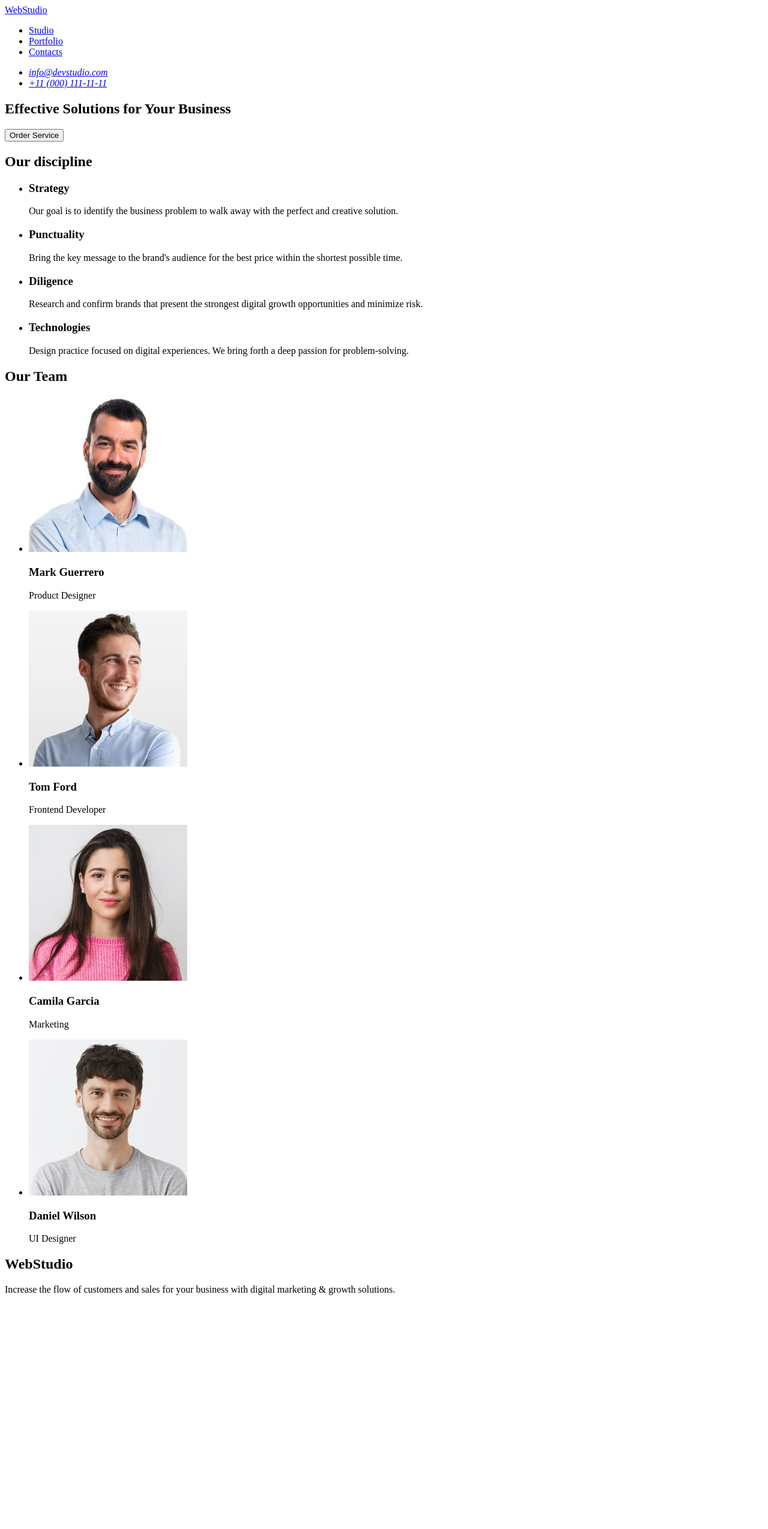
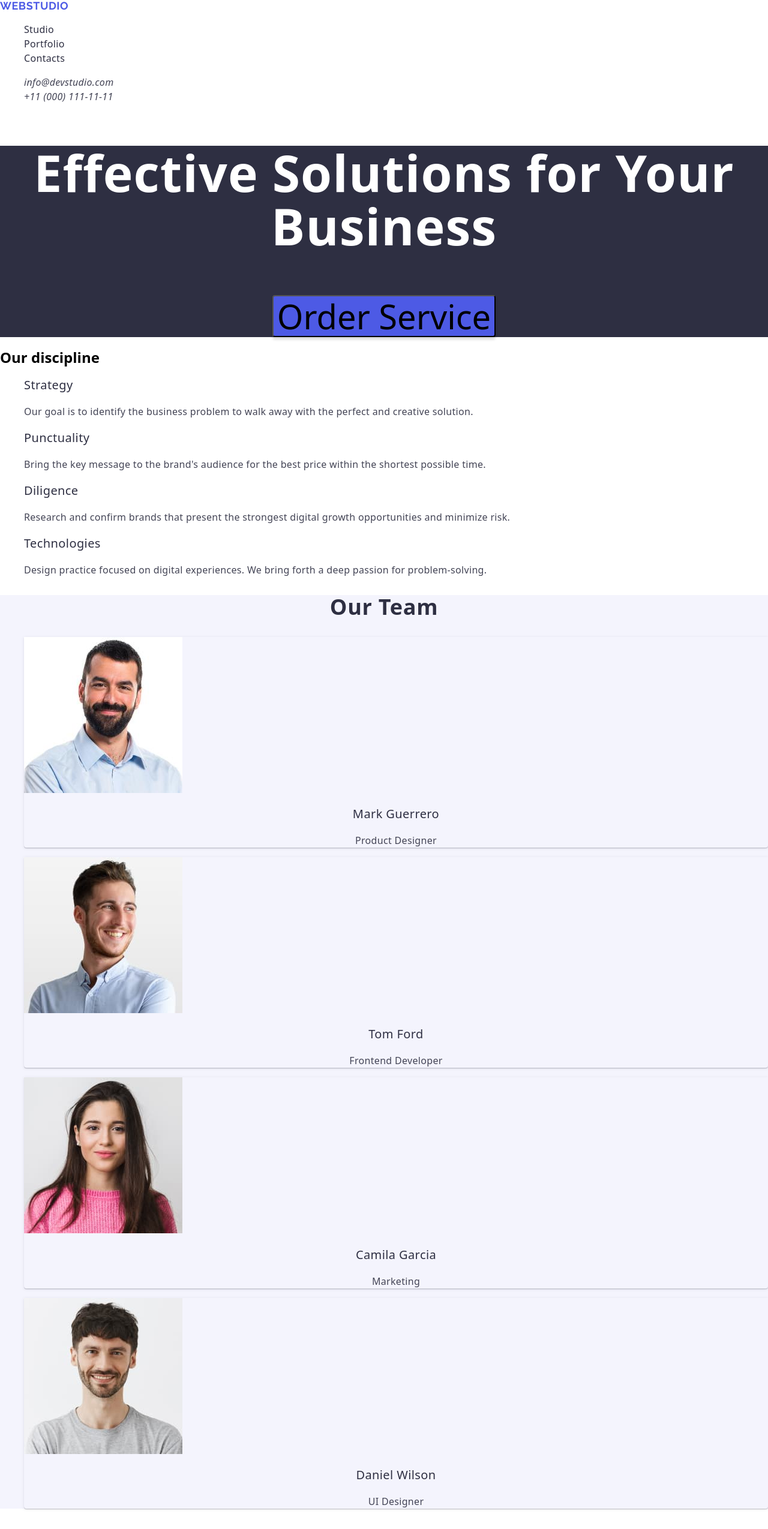
Before and after one commit to DianaJosypivna/goit-markup-hw-02, a plain HTML site: page index.html in a window 1280 px wide. Shown: the top 2549 px of the page at 60% size. Before the commit the page ends 2175 px from the top, so only its background shows below. Drawn offline with nearby package versions, Linux system fonts and the light colour scheme.

Commit message:
goit-markup-hw-02

```diff
--- /dev/null
+++ b/css/style.css
@@ -0,0 +1,174 @@
+.body {
+    font-family: 'Roboto', sans-serif;
+    color: #2E2F42;
+    background-color: #FFF;
+}
+
+.link {
+    list-style-type: none;
+}
+
+.list {
+    text-decoration: none;
+}
+
+button {
+    cursor: pointer;
+}
+
+
+
+.menu-link:hover,
+.menu-link:focus{
+    color: #404BBF;
+}
+
+.address-link:hover {
+    color: #404BBF;
+}
+
+.logo {
+font-family: 'Raleway', sans-serif;
+font-size: 18px;
+font-weight: 700;
+line-height: 1.16;
+letter-spacing: 0.03em;
+text-transform: uppercase;
+color:#4D5AE5;
+}
+
+.menu-link {
+font-size: 16px;
+font-weight: 500;
+line-height: 1.5;
+letter-spacing: 0.02em;
+color:#2E2F42;
+}
+
+.address-link {
+color:#434455;
+font-size: 16px;
+font-weight: 400;
+line-height: 1.5;
+letter-spacing: 0.02em;
+}
+
+.top-section {
+text-align: center;
+font-size: 56px;
+font-weight: 700;
+line-height: 1.07;
+letter-spacing: 0.02em;
+color: #FFF;
+background:#2E2F42;
+}
+
+.active-button {
+border-radius: 4px;
+background: var(--IRIS, #4D5AE5);
+box-shadow: 0px 4px 4px 0px rgba(0, 0, 0, 0.15);
+}
+
+.item-discipline {
+color: #434455;
+font-size: 16px;
+font-weight: 400;
+line-height: 1.5;
+letter-spacing: 0.02em;
+}
+
+.title-discipline {
+color: #2E2F42;
+font-size: 20px;
+font-weight: 500;
+line-height: 1.2;
+letter-spacing: 0.02em;
+}
+ .section-team {
+    background: #F4F4FD;
+ }
+
+ .team-title {
+color: #2E2F42;
+text-align: center;
+font-size: 36px;
+font-weight: 700;
+line-height: 1.11;
+letter-spacing: 0.02em;
+text-transform: capitalize;
+ }
+
+ .item-team {
+border-radius: 0px 0px 4px 4px;
+box-shadow: 0px 2px 1px 0px rgba(46, 47, 66, 0.08), 0px 1px 1px 0px rgba(46, 47, 66, 0.16), 0px 1px 6px 0px rgba(46, 47, 66, 0.08);
+ }
+
+ .name {
+color: #2E2F42;
+text-align: center;
+font-size: 20px;
+font-weight: 500;
+line-height: 1.2;
+letter-spacing: 0.02em;
+ }
+
+ .position {
+color: #434455;
+text-align: center;
+font-size: 16px;
+font-weight: 400;
+line-height: 1.5;
+letter-spacing: 0.02em;
+ }
+
+ .top-portfolio {
+color: #2E2F42;
+text-align: center;
+font-size: 36px;
+font-weight: 700;
+line-height: 1.11;
+letter-spacing: 0.02em;
+text-transform: capitalize;
+ }
+
+ .menu-portfolio {
+    border: 1px  #E7E9FC;
+ }
+
+ .title-portfolio{
+    color: #2E2F42;
+    font-size: 20px;
+    font-weight: 500;
+    line-height: 1.2;
+    letter-spacing: 0.02em;
+ }
+
+ .name-portfolio{
+    color: #434455;
+    font-size: 16px;
+    font-weight: 400;
+    line-height: 1.5;
+    letter-spacing: 0.02em;
+ }
+
+ .top-footer {
+   background-color: #2E2F42;
+ }
+
+ .title-footer {
+color: #4D5AE5;
+font-family: Raleway;
+font-size: 18px;
+font-weight: 700;
+line-height: 1.16;
+letter-spacing: 0.03em;
+text-transform: uppercase;
+ }
+
+ .inf-footer {
+color: #F4F4FD;
+font-size: 16px;
+font-weight: 400;
+line-height: 1.5;
+letter-spacing: 0.02em;
+ }
--- a/index.html
+++ b/index.html
@@ -4,113 +4,191 @@
     <meta charset="UTF-8">
     <meta name="viewport" content="width=device-width, initial-scale=1.0">
     <title>WebStudio</title>
+    <link rel="stylesheet" href="https://cdnjs.cloudflare.com/ajax/libs/modern-normalize/2.0.0/modern-normalize.min.css">
+    <link rel="preconnect" href="https://fonts.googleapis.com">
+    <link rel="preconnect" href="https://fonts.gstatic.com" crossorigin>
+    <link href="https://fonts.googleapis.com/css2?family=Montserrat:wght@400;700&family=Raleway:wght@400;500;700&display=swap" rel="stylesheet">
+    <link rel="stylesheet" href="css/style.css">
 </head>
 <body>
-<header>
-         <nav>
-        <a href="./index.html">WebStudio</a>
-       <ul>
-        <li><a href="./index.html">Studio</a></li>
-        <li><a href="./index.html">Portfolio</a></li>
-        <li><a href="./index.html">Contacts</a></li>
+    <!-- HEADER -->
+<header class="top-header">
+         <nav class="top-navigation">
+        <a class="logo list" href="./index.html">WebStudio</a>
+       <ul class="menu link">
+        <li class="menu-item">
+            <a class="menu-link list" href="./index.html">Studio</a>
+        </li>
+        <li class="menu-item">
+            <a class="menu-link list" href="./index.html">Portfolio</a>
+        </li>
+        <li class="menu-item">
+            <a class="menu-link list" href="./index.html">Contacts</a>
+        </li>
        </ul>
        </nav>
-    <address>
-       <ul>
-        <li><a href="mailto:info@devstudio.com">info@devstudio.com</a></li>
-        <li><a href="tel:+110001111111">+11 (000) 111-11-11</a></li>
+    <address class="top-address">
+       <ul class="menu-address link">
+        <li class="address-item">
+            <a class="address-link list" href="mailto:info@devstudio.com">info@devstudio.com</a>
+        </li>
+        <li class="address-item">
+            <a class="address-link list" href="tel:+110001111111">+11 (000) 111-11-11</a>
+        </li>
        </ul>
        </address>
     </header>
-    <main>
-        <!-- коробка 1 -->
+    <main class="top-main">
+        <!-- SECTION 1 -->
+    <section class="top-section">
+        <h1>Effective Solutions for Your Business</h1>
+        <button class="active-button" type="button">Order Service</button>
+    </section>
+    <!-- SECTION 2 -->
     <section>
-        <h1>Effective Solutions for Your Business</h1>
-        <button type="button">Order Service</button>
-    </section>
-    <!-- коробка 2 -->
-    <section>
-        <h2>Our discipline</h2>
-        <ul>
-            <li>
-                <h3>Strategy</h3>
+        <h2 class="section-discipline">Our discipline</h2>
+        <ul class="menu-discipline">
+            <li class="item-discipline link">
+                <h3 class="title-discipline">Strategy</h3>
                 <p>Our goal is to identify the business
                     problem to walk away with the perfect and creative solution.
                 </p>
             </li>
-            <li>
-                <h3>Punctuality</h3>
+            <li class="item-discipline link">
+                <h3 class="title-discipline">Punctuality</h3>
                 <p>Bring the key message to the brand's audience for the best price
                    within the shortest possible time.
                 </p>
             </li>
-            <li>
-                <h3>Diligence</h3>
+            <li class="item-discipline link">
+                <h3 class="title-discipline">Diligence</h3>
                 <p>Research and confirm brands that present the strongest digital
                     growth opportunities and minimize risk.
                 </p>
             </li>
-            <li>
-                <h3>Technologies</h3>
+            <li class="item-discipline link">
+                <h3 class="title-discipline">Technologies</h3>
                 <p>Design practice focused on digital experiences. We bring forth
                     a deep passion for problem-solving.
                 </p>
             </li>
         </ul>
     </section>
-    <!-- коробка 3 -->
-    <section>
-        <h2>Our Team</h2>
-     <ul>
-        <li>
+    <!-- SECTION 3 -->
+    <section class="section-team">
+        <h2 class="team-title">Our Team</h2>
+     <ul class="menu-team">
+        <li class="item-team link">
             <img
               src="./images/img-1.jpg"
               alt="Mark Guerrero"
               width="264"
               height="260"
             />
-            <h3>Mark Guerrero</h3>
-            <p>Product Designer</p>
+            <h3 class="name">Mark Guerrero</h3>
+            <p class="position">Product Designer</p>
         </li>
-        <li>
+        <li class="item-team link">
             <img
               src="./images/img-2.jpg"
               alt="Tom Ford"
               width="264"
               height="260"
             />
-            <h3>Tom Ford</h3>
-            <p>Frontend Developer</p>
+            <h3 class="name">Tom Ford</h3>
+            <p class="position">Frontend Developer</p>
         </li>
 
-        <li>
+        <li class="item-team link">
              <img
               src="./images/img-3.jpg"
               alt="Camila Garcia"
               width="264"
               height="260"
             />
-            <h3>Camila Garcia</h3>
-            <p>Marketing</p>
+            <h3 class="name">Camila Garcia</h3>
+            <p class="position">Marketing</p>
         </li>
 
-        <li>
+        <li class="item-team link">
             <img
               src="./images/img-4.jpg"
               alt="Daniel Wilson"
               width="264"
               height="260"
             />
-            <h3>Daniel Wilson</h3>
-            <p>UI Designer</p>
+            <h3 class="name">Daniel Wilson</h3>
+            <p class="position">UI Designer</p>
         </li>
      </ul>
 </section>
+
+<section>
+<h2 class="top-portfolio">Our Portfolio</h2>
+
+<ul class="menu-portfolio">
+    <li class="portfolio-item link">
+       <img src="./images/banking-app.jpg"
+        alt="Open application menu"
+        width="360"
+        height="300"/>
+        <h3 class="title-portfolio">Banking App</h3>
+        <p class="name-portfolio">App</p>
+    </li>
+
+    <li class="portfolio-item link">
+        <img src="./images/cashless-payment.jpg"
+        alt="Payment by phone through the terminal"
+        width="360"
+        height="300"/>
+        <h3 class="title-portfolio">Cashless Payment</h3>
+        <p class="name-portfolio">Marketing</p>
+    </li>
+
+    <li class="portfolio-item link">
+        <img src="./images/meditaion-app.jpg"
+        alt="Laptop and phone with the same screen content"
+        width="360"
+        height="300"/>
+        <h3 class="title-portfolio">Meditaion App</h3>
+        <p class="name-portfolio">App</p>
+    </li>
+
+    <li class="portfolio-item link">
+        <img src="./images/taxi-service.jpg"
+        alt="Interior of the car"
+        width="360"
+        height="300"/>
+        <h3 class="title-portfolio">Taxi Service</h3>
+        <p class="name-portfolio">Marketing</p>
+    </li>
+
+    <li class="portfolio-item link">
+        <img src="./images/screen-illustrations.jpg"
+        alt="Wallpaper options on the phone screen"
+        width="360"
+        height="300"/>
+        <h3 class="title-portfolio">Screen Illustrations</h3>
+        <p class="name-portfolio">Design</p>
+    </li>
+
+    <li class="portfolio-item link">
+        <img src="./images/online-courses.jpg"
+        alt="Red-haired girl in headphones"
+        width="360"
+        height="300"/>
+        <h3 class="title-portfolio">Online Courses</h3>
+        <p class="name-portfolio">Marketing</p>
+    </li>
+</ul>
+</section>
+
+
     </main>
-    <!-- підвал -->
-    <footer>
-        <h2>WebStudio</h2>
-        <p>
+    <!-- FOOTER -->
+    <footer class="top-footer">
+        <h2 class="title-footer">WebStudio</h2>
+        <p class="inf-footer">
             Increase the flow of customers and sales for your business with digital marketing & growth solutions.
         </p>
     </footer>
```
Also changed, not shown: images/banking-app.jpg (added), images/cashless-payment.jpg (added), images/meditaion-app.jpg (added), images/online-courses.jpg (added), images/screen-illustrations.jpg (added), images/taxi-service.jpg (added).
